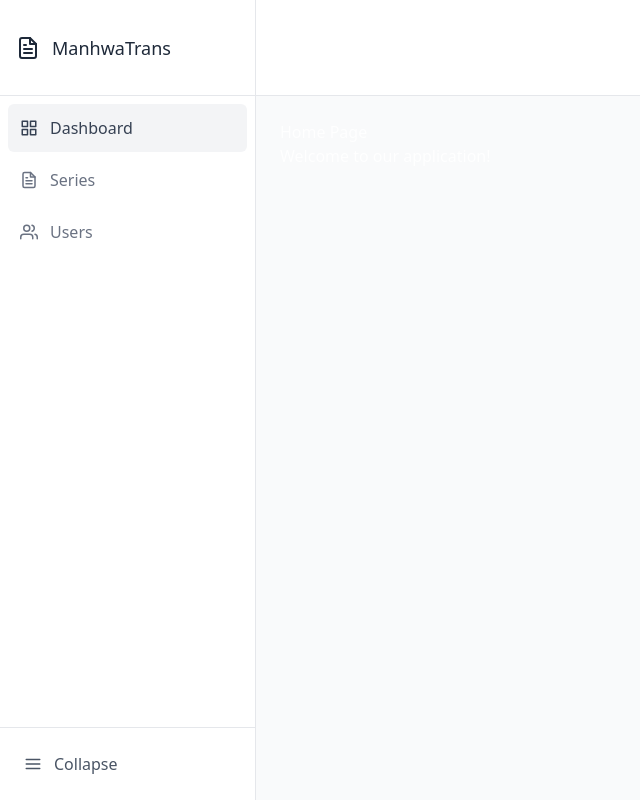
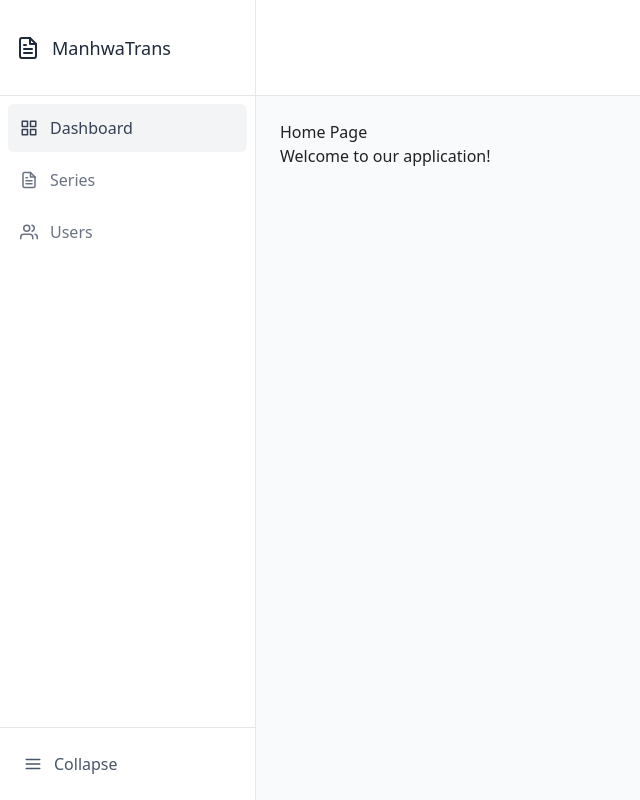
Before and after one commit to solarcodion/cartoon-translation, a React (Vite) app in the folder frontend/: page / in a window 1280 px wide. Shown: the whole page, without its empty margins (0-640 px from the left). Built offline with nearby package versions, Linux system fonts and the light colour scheme.

Commit message:
feat: create not found page

```diff
--- a/frontend/src/index.css
+++ b/frontend/src/index.css
@@ -3,9 +3,9 @@
   line-height: 1.5;
   font-weight: 400;
 
-  color-scheme: light dark;
-  color: rgba(255, 255, 255, 0.87);
-  background-color: #242424;
+  color-scheme: light;
+  color: rgba(0, 0, 0, 0.87);
+  background-color: #ffffff;
 
   font-synthesis: none;
   text-rendering: optimizeLegibility;
--- /dev/null
+++ b/frontend/src/pages/NotFound.tsx
@@ -0,0 +1,21 @@
+import { Link } from "react-router-dom";
+import { FiAlertCircle, FiArrowLeft } from "react-icons/fi";
+
+export default function NotFound() {
+  return (
+    <div className="flex flex-col items-center justify-center min-h-screen w-full text-center p-6">
+      <FiAlertCircle className="text-6xl text-gray-400 mb-4" />
+      <h1 className="text-3xl font-bold text-gray-800 mb-2">Page Not Found</h1>
+      <p className="text-gray-600 mb-6 max-w-md">
+        The page you are looking for doesn't exist or has been moved.
+      </p>
+      <Link
+        to="/"
+        className="flex items-center gap-2 px-4 py-2 bg-gray-100 hover:bg-gray-200 text-gray-700 rounded-md transition-colors"
+      >
+        <FiArrowLeft />
+        <span>Back to Home</span>
+      </Link>
+    </div>
+  );
+}
--- a/frontend/src/routes/index.ts
+++ b/frontend/src/routes/index.ts
@@ -1,5 +1,6 @@
 import { type RouteObject } from "react-router-dom";
 import Homepage from "../pages/Homepage";
+import NotFound from "../pages/NotFound";
 import RootLayout from "../components/RootLayout";
 
 export default [
@@ -7,4 +8,5 @@ export default [
     element: RootLayout(),
     children: [{ index: true, element: Homepage() }],
   },
+  { path: "*", element: NotFound() },
 ] satisfies RouteObject[];
```
